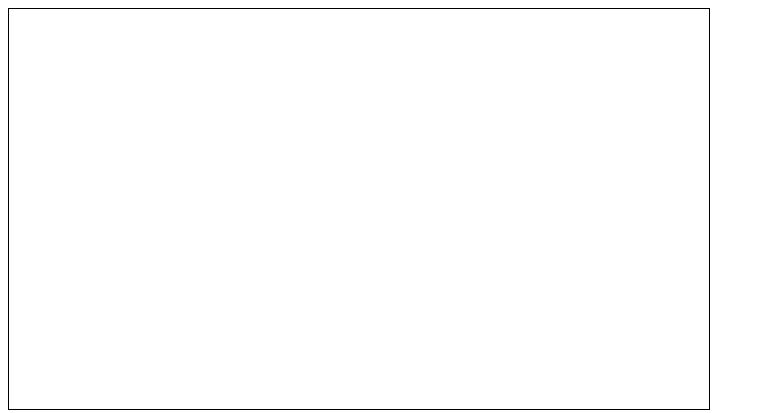
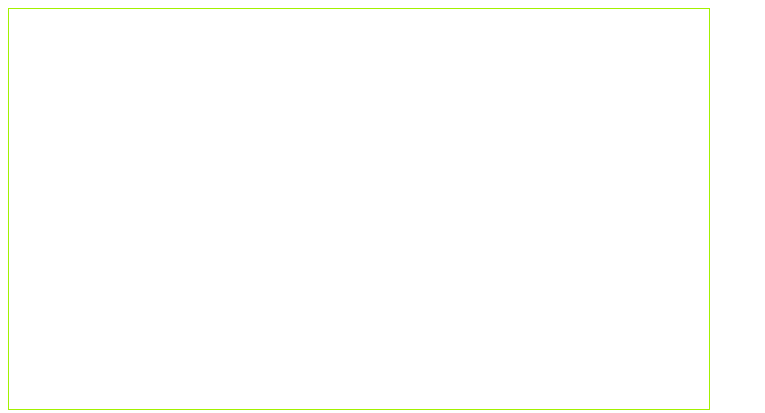
Before and after one commit to Abdelhamidoo/Sprint-12-assignments, a plain HTML site: page Lesson 3 assignment/main.html in a window 1280 px wide. Shown: the whole page, without its empty margins (0-765 px from the left). Drawn offline with Linux system fonts and the light colour scheme.

Commit message:
creat the variables

```diff
--- a/Lesson 3 assignment/main.html
+++ b/Lesson 3 assignment/main.html
@@ -7,7 +7,7 @@
     <title>Document</title>
 </head>
 <body>
-    <canvas id="canvas" width="700" height="400" style="border: 1px black solid;"></canvas>
+    <canvas id="canvas" width="700" height="400" style="border: 1px #a2f100 solid;"></canvas>
     <script src="main.js"></script>
 </body>
 </html>
--- a/Lesson 3 assignment/main.js
+++ b/Lesson 3 assignment/main.js
@@ -1,2 +1,7 @@
 const canvas = document.querySelector("#canvas");
 const ctx = canvas.getContext('2d');
+
+ctx.lineJoin = 'round';
+ctx.lineCap = 'round';
+ctx.lineWidth = 3;
+ctx.strokeStyle = '#a2f100';
```
